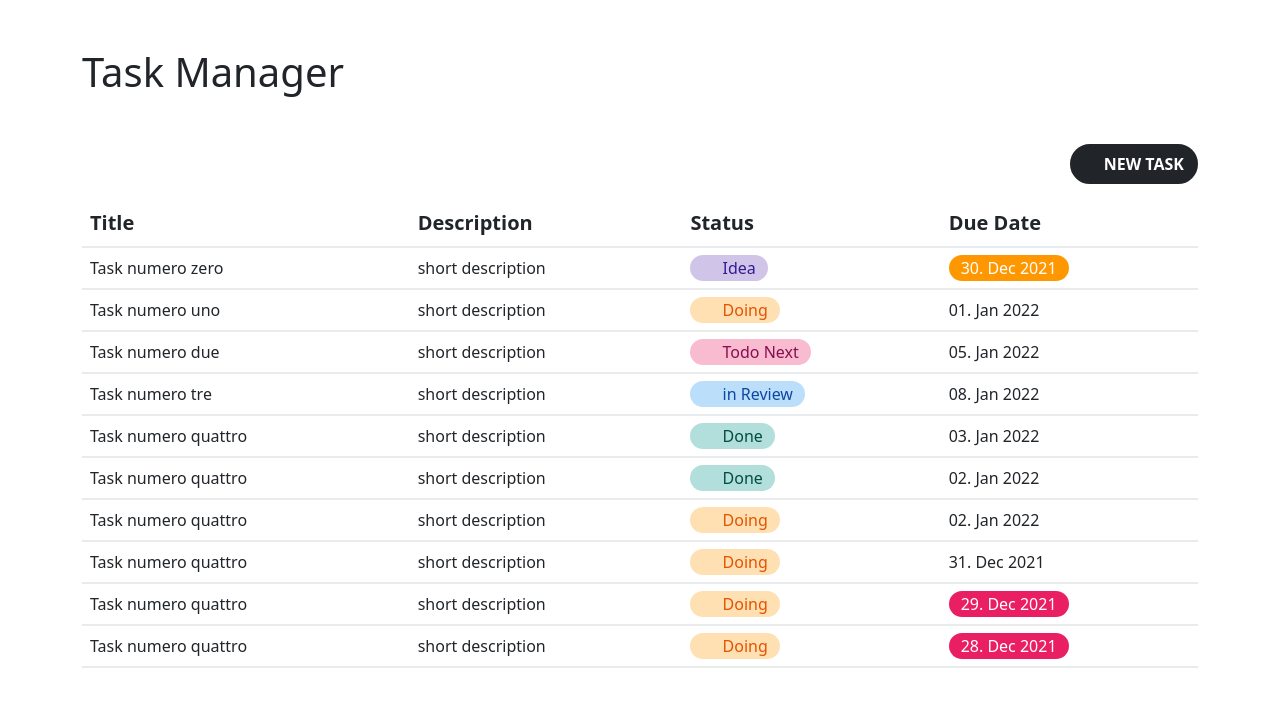
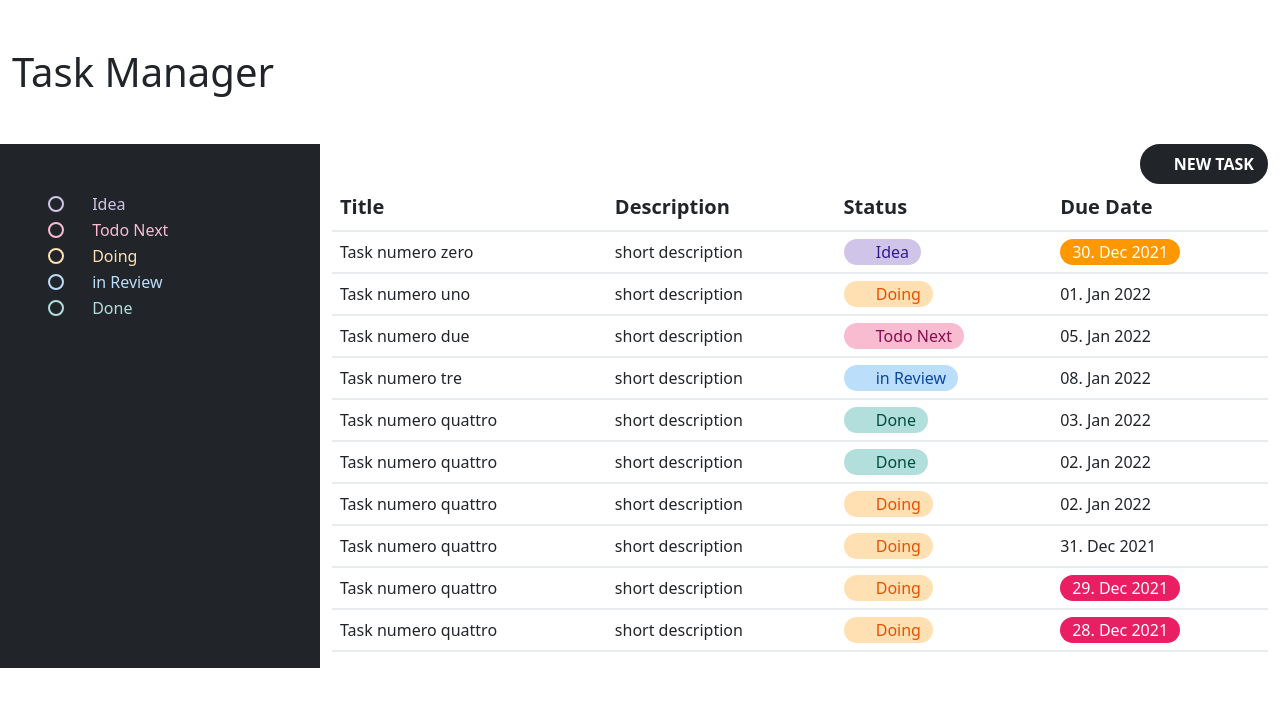
Before and after one commit to aidaomic/Aufgabenverwaltung, a Vue app in the folder Frontend/: page / in a window 1280 px wide. Shown: the top 706 px of the page. Built offline with nearby package versions, Linux system fonts and the light colour scheme.

Commit message:
adding filters

```diff
--- a/Frontend/src/App.vue
+++ b/Frontend/src/App.vue
@@ -1,5 +1,5 @@
 <template>
-    <div id="app" class="container">
+    <div id="app" class="container-fluid">
         <svg-sprite />
         <h1 class="my-5">Task Manager</h1>
         <router-view />
--- a/Frontend/src/components/TaskFormComponent.vue
+++ b/Frontend/src/components/TaskFormComponent.vue
@@ -3,7 +3,7 @@
         <div class="mb-4">
             <h2>{{formType}} Task</h2>
         </div>
-                    <button v-on:click="navigateBack()" type="button" class="btn btn-light d-block mb-2 ms-auto"><svg-icon icon="chevron-left"/></button>
+            <button v-on:click="navigateBack()" type="button" class="btn btn-light d-block mb-2 ms-auto"><svg-icon icon="chevron-left"/></button>
         <form>
             <div class="form-group mb-3">
                 <label for="formTaskTitle">Title</label>
@@ -63,6 +63,7 @@
     import store from '../store'
     import router from '../router'
     import Datepicker from 'vue3-datepicker'
+    import SvgIcon from '../assets/svg-icons/SvgIcon.vue'
 
     import AutoComplete from 'primevue/autocomplete';
 
@@ -101,7 +102,8 @@
 
         components: {
             Datepicker,
-            AutoComplete
+            AutoComplete,
+            SvgIcon
         },
 
         created: function() {
--- a/Frontend/src/components/TaskListComponent.vue
+++ b/Frontend/src/components/TaskListComponent.vue
@@ -1,9 +1,35 @@
 <template>
     <div class="row">
-        <div class="col-12 mb-3">
-            <button v-on:click="navigateAdd()" type="button" class="btn btn-dark float-end"><svg-icon icon="plus"/> New Task</button>
+        <div class="bg-dark col-3 p-5">
+            <div class="form-check deep-purple">
+                <input class="form-check-input" type="checkbox" id="checkbox-idea" value="Idea" v-model="checkedFilters" v-on:change="changeFilter(checkedFilters)">
+                <label class="form-check-label" for="checkbox-idea"><svg-icon icon="bulb"/> Idea</label>
+            </div>
+
+            <div class="form-check pink">
+                <input class="form-check-input" type="checkbox" id="checkbox-todo-next" value="Todo Next" v-model="checkedFilters" v-on:change="changeFilter(checkedFilters)">
+                <label class="form-check-label" for="checkbox-todo-next"><svg-icon icon="clipboard-list"/> Todo Next</label>
+            </div>
+
+            <div class="form-check orange">
+                <input class="form-check-input" type="checkbox" id="checkbox-doing" value="Doing" v-model="checkedFilters" v-on:change="changeFilter(checkedFilters)">
+                <label class="form-check-label" for="checkbox-doing"><svg-icon icon="writing"/> Doing</label>
+            </div>
+
+            <div class="form-check blue">
+                <input class="form-check-input" type="checkbox" id="checkbox-in-review" value="in Review" v-model="checkedFilters" v-on:change="changeFilter(checkedFilters)">
+                <label class="form-check-label" for="checkbox-in-review"><svg-icon icon="question-mark"/> in Review</label>
+            </div>
+
+            <div class="form-check teal">
+                <input class="form-check-input" type="checkbox" id="checkbox-done" value="Done" v-model="checkedFilters" v-on:change="changeFilter(checkedFilters)">
+                <label class="form-check-label" for="checkbox-done"><svg-icon icon="check"/> Done</label>
+            </div>
         </div>
-         <div class="col-12">
+
+         <div class="col-9">
+             <button v-on:click="navigateAdd()" type="button" class="btn btn-dark float-end"><svg-icon icon="plus"/> New Task</button>
+
             <table class="table table-hover">
                 <thead>
                     <tr>
@@ -22,7 +48,7 @@
                     </tr>
                 </thead>
                 <tbody>
-                    <tr v-on:click="navigateDetails(task)" v-for="task in getAllTasksSorted" :key="task.id">
+                    <tr v-on:click="navigateDetails(task)" v-for="task in getAllTasksFilteredAndSorted" :key="task.id">
                         <td>{{ task.title }}</td>
                         <td>{{ task.short_description }}</td>
                         <td><span class="status" v-bind:class="StatusClass(task.status)?.colour"><svg-icon v-bind:icon="StatusClass(task.status)?.icon"/> {{ task.status }}</span></td>
@@ -45,12 +71,13 @@ export default {
     components: {
         SvgIcon
     },
-    // data(){
-    //     return {
-    //     }
-    // },
+    data(){
+        return {
+            checkedFilters: []
+        }
+    },
     methods: {
-        ...mapActions(["changeSorting"]),
+        ...mapActions(["changeSorting", "changeFilter"]),
         navigateDetails(task) {
             router.push({ name: 'Details', params: {taskId: task.id}});
         },
@@ -66,7 +93,7 @@ export default {
     },
 
     computed: {
-        ...mapGetters(["getAllTasks", "getAllTasksSorted", "getSortingValues"]),
+        ...mapGetters(["getAllTasks", "getAllTasksFilteredAndSorted", "getSortingValues"]),
     },
 }
 </script>
--- a/Frontend/src/store/modules/tasks.js
+++ b/Frontend/src/store/modules/tasks.js
@@ -3,8 +3,7 @@ import { SORT_KEYS } from '../../shared/enum/SortKeys';
 
 const state = {
     sort: {"sortBy": 'id', "sortAscending": true},
-    sortBy: 'id',
-	sortAscending: true,
+    filter: [],
     tasks: []
 };
 
@@ -16,13 +15,21 @@ const getters = {
     return state.tasks.find(task => task.id === id)
   },
 
-  getAllTasksSorted(state){
+  getAllTasksFilteredAndSorted(state){
         let tasks = [...state.tasks]
+        //filter
+        if(state.filter.length != 0){
+            tasks = tasks.filter(
+                function(item) {
+                  return this.indexOf(item.status) >= 0;
+                },
+                state.filter
+            );
+        }
 
+        //sort
         if(state.sort.sortBy == SORT_KEYS.STATUS){
             let sortingArray = ["Idea", "Todo Next", "Doing", "in Review", "Done"]
-
-            //tasks.sort((a, b) => sortingArray.indexOf(a) - sortingArray.indexOf(b));
 
             tasks.sort((a,b) => {
                 if(sortingArray.indexOf(a.status) > sortingArray.indexOf(b.status)){return 1}
@@ -48,6 +55,10 @@ const getters = {
 
     getSortingValues: (state) => {
         return state.sort
+    },
+
+    getFilterValues: (state) => {
+        return state.filters
     },
 };
 
@@ -198,6 +209,10 @@ const actions = {
     changeSorting({commit}, key) {
         commit('changeSorting', key);
     },
+
+    changeFilter({commit}, filters) {
+        commit('changeFilter', filters);
+    },
 }
 
 const mutations = {
@@ -219,6 +234,10 @@ const mutations = {
         else{
             state.sort = {"sortBy": key, "sortAscending": true}
         }
+    },
+
+    changeFilter(state, filters) {
+        state.filter = filters
     }
 };
 
--- /dev/null
+++ b/Frontend/src/theme/_checkbox.scss
@@ -0,0 +1,19 @@
+.form-check{
+    .form-check-input {
+        background-color: transparent;
+
+        &:focus{
+            box-shadow: 0 0 0 0.25rem #fff3;
+        }
+    }
+
+    .form-check-label{
+        color: $white;
+    }
+
+    @include checkbox-colours("pink");
+    @include checkbox-colours("deep-purple");
+    @include checkbox-colours("blue");
+    @include checkbox-colours("teal");
+    @include checkbox-colours("orange");
+}
--- a/Frontend/src/theme/index.scss
+++ b/Frontend/src/theme/index.scss
@@ -4,23 +4,11 @@
 
 @import './autocomplete';
 @import './button';
+@import './checkbox';
 @import './datepicker';
 @import './due-date';
 @import './status';
 @import './table';
 
-.sorting-chevrons{
-    display: inline-flex;
-    color: $gray-500;
-    flex-direction: column;
-    max-height: 1.5rem;
-    padding-bottom: .25rem;
-
-    .icon{
-        margin: 0;
-        margin: -.25rem 0;
-    }
-}
-
 //Bootstrap
 @import '../../node_modules/bootstrap/scss/bootstrap.scss';
--- /dev/null
+++ b/Frontend/src/theme/mixins/_checkbox.scss
@@ -0,0 +1,17 @@
+@mixin checkbox-colours($colourName) {
+    $map: map-get($colour-maps, $colourName);
+
+    &.#{$colourName}{
+        .form-check-input {
+            &:checked{
+                background-color: map-get($map, #{$colourName}-100);
+                border-color: map-get($map, #{$colourName}-100);
+            }
+            border-color: map-get($map, #{$colourName}-100);
+        }
+
+        .form-check-label{
+            color: map-get($map, #{$colourName}-100);
+        }
+    }
+}
--- a/Frontend/src/theme/mixins/index.scss
+++ b/Frontend/src/theme/mixins/index.scss
@@ -1,2 +1,3 @@
+@import './checkbox';
 @import './due-date';
 @import './status';
```
Also changed, not shown: Frontend/src/theme/variables/_bootstrap-globals.scss (+3 -3 lines), Frontend/src/theme/mixins/_status.scss (line endings or trailing spaces).
